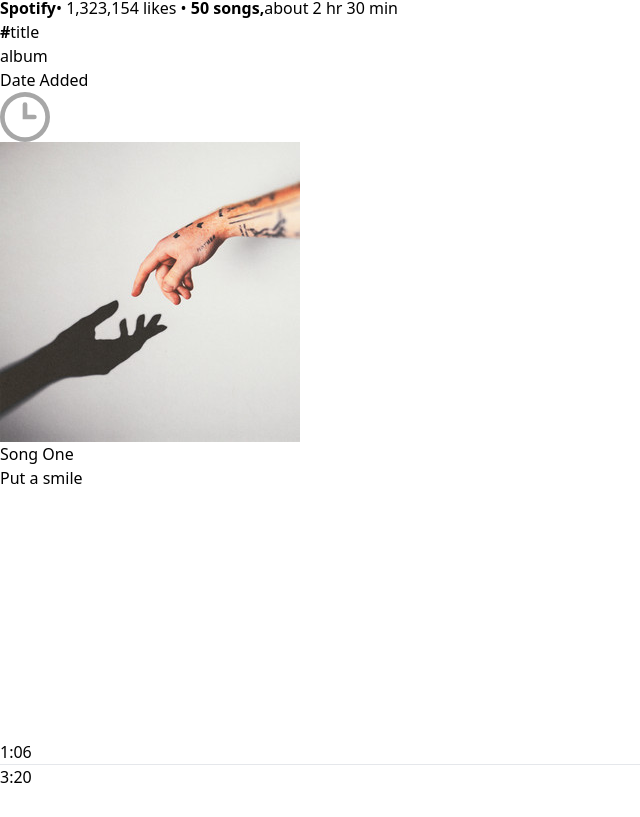
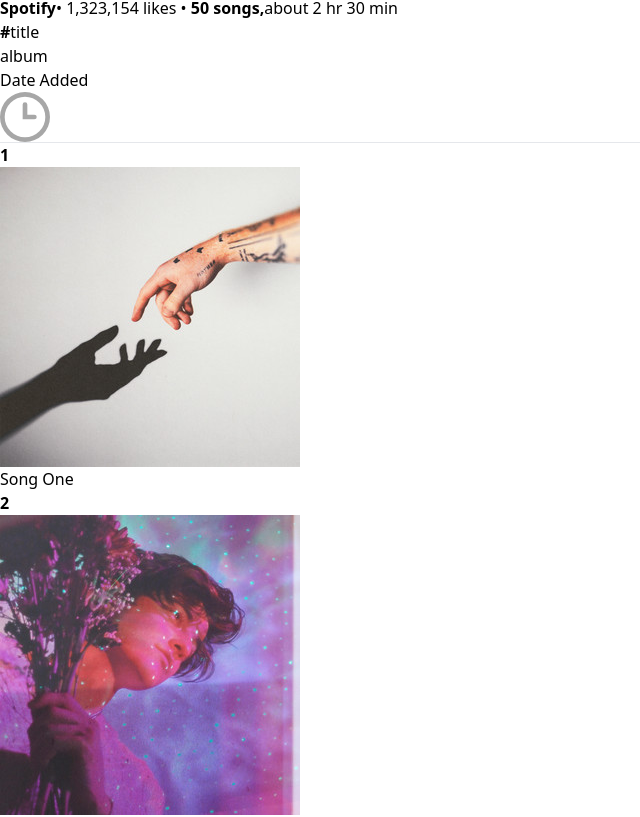
Before and after one commit to CodeBy-Avinash/Spotify-clone, a React (Vite) app: page /album/1 in a window 1280 px wide. Shown: the part 1136-1953 px from the top of the page, without its empty margins (0-640 px from the left). Built offline with nearby package versions, Linux system fonts and the light colour scheme.

Commit message:
new commit

```diff
--- a/src/components/DisplayAlbum.jsx
+++ b/src/components/DisplayAlbum.jsx
@@ -1,7 +1,7 @@
 import React from 'react';
 import Navbar from './Navbar';
 import { useParams } from 'react-router-dom';
-import { albumsData, assets } from '../assets/assets';
+import { albumsData, assets, songsData } from '../assets/assets';
 
 const DisplayAlbum = () => {
   const { id } = useParams();
@@ -31,6 +31,18 @@
         <p className='hidden sm:block'>Date Added</p>
         <img className='m-auto w-4' src={assets.clock_icon} alt="" />
       </div>
+      <hr />
+      {
+        songsData.map((item,index) =>(
+          <div key={index} className='grid grid-cols-3 sm:grid-cols-4 gap-2 p-2 items-center text-[#a7a7a7] hover:bg-[#ffffff2b] cursor-pointer'>
+            <p className='text-white'>
+              <b className='mr-4 text-[#a7a7a7]'>{index+1}</b>
+              <img className='inline w-10 mr-5' src={item.image} alt="" />
+              {item.name}
+            </p>
+          </div>
+        ))
+      }
     </>
   );
 }
```
